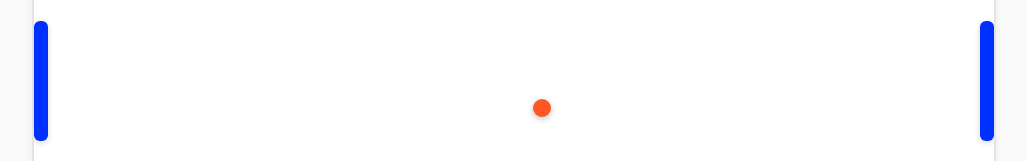
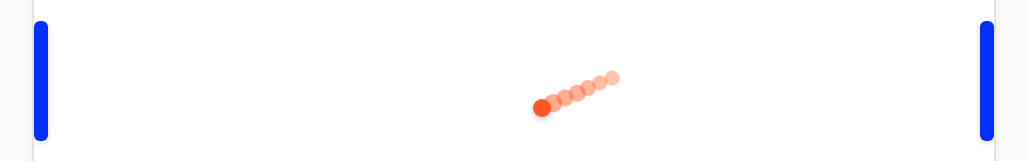
Before and after one commit to Delan60/ping-pong, a React (Vite) app: page / in a window 1280 px wide. Shown: the part 261-422 px from the top of the page, without its empty margins (126-1153 px from the left). Built offline with nearby package versions, Linux system fonts and the light colour scheme.

Commit message:
Added traces

```diff
--- /dev/null
+++ b/src/components/Traces.tsx
@@ -0,0 +1,42 @@
+import React from 'react';
+import { useBallTrail } from '../hooks/useBallTrail';
+import { BALL_SIZE_PX } from '../gameConfig';
+import styles from './ball.module.css';
+
+export interface TracesProps {
+  x: number;
+  y: number;
+  intervalMs?: number;
+  maxDots?: number;
+  fadeMs?: number;
+  baseOpacity?: number; // starting opacity of newest dot
+  shrinkFactor?: number; // proportion of size reduction at end of life (0..1)
+}
+
+export const Traces: React.FC<TracesProps> = ({
+  x,
+  y,
+  intervalMs = 30,
+  maxDots = 10,
+  fadeMs = 200,
+  baseOpacity = 0.5,
+  shrinkFactor = 0.2,
+}) => {
+  const dots = useBallTrail(x, y, { intervalMs, maxDots, fadeMs });
+  return (
+    <>
+      {dots.map(d => {
+        const lifeRatio = d.age / fadeMs; // 0..1
+        const size = BALL_SIZE_PX * (1 - lifeRatio * shrinkFactor);
+        const opacity = Math.max(0, baseOpacity * (1 - lifeRatio));
+        return (
+          <div
+            key={d.id}
+            className={styles.trailDot}
+            style={{ left: d.x, top: d.y, width: size, height: size, opacity }}
+          />
+        );
+      })}
+    </>
+  );
+};
--- a/src/components/ball.module.css
+++ b/src/components/ball.module.css
@@ -5,3 +5,14 @@
   box-shadow: 0 2px 6px rgba(0,0,0,0.25);
   will-change: left, top;
 }
+
+.trailDot {
+  position: absolute;
+  background: #ff5722;
+  border-radius: 50%;
+  pointer-events: none;
+  opacity: 0.6;
+  transform: translate(-50%, -50%);
+  will-change: opacity, transform;
+  transition: opacity 0.25s linear;
+}
--- a/src/components/game.tsx
+++ b/src/components/game.tsx
@@ -4,6 +4,7 @@ import { Layout } from './layout';
 import { Paddle, type PaddleHandle } from './paddle';
 import { Ball } from './ball';
 import { useBallPhysics } from '../hooks/useBallPhysics';
+import { Traces } from './Traces';
 
 export const Game: FC = () => {
   const leftPaddleRef = useRef<PaddleHandle>(null);
@@ -14,6 +15,7 @@ export const Game: FC = () => {
     <Layout>
         <Paddle ref={leftPaddleRef} side="left" ariaLabel="left player paddle" />
         <Paddle ref={rightPaddleRef} side="right" ariaLabel="right player paddle" keyMapping={{ up: ['i','I'], down: ['k','K'] }} />
+        <Traces x={ball.x} y={ball.y} />
         <Ball x={ball.x} y={ball.y} />
     </Layout>
   );
--- a/src/hooks/useBallPhysics.ts
+++ b/src/hooks/useBallPhysics.ts
@@ -52,18 +52,18 @@ export function useBallPhysics(leftPaddleRef: React.RefObject<PaddleHandle | nul
       if (ny - radius < 0) { ny = radius; vy = Math.abs(vy); collided = true; }
       else if (ny + radius > PLAYFIELD_HEIGHT_PX) { ny = PLAYFIELD_HEIGHT_PX - radius; vy = -Math.abs(vy); collided = true; }
 
-      const left = leftPaddleRef.current?.getState();
-      const right = rightPaddleRef.current?.getState();
+      const leftPaddle = leftPaddleRef.current?.getState();
+      const rightPaddle = rightPaddleRef.current?.getState();
 
       // Left paddle collision (check crossing boundary to reduce tunneling)
       if (vx < 0 && nx - radius <= PADDLE_WIDTH_PX) {
-        if (left && Math.abs(ny - left.centerY) <= PADDLE_HEIGHT_PX / 2 + radius) {
+        if (leftPaddle && Math.abs(ny - leftPaddle.centerY) <= PADDLE_HEIGHT_PX / 2 + radius) {
           nx = PADDLE_WIDTH_PX + radius; vx = Math.abs(vx); collided = true; }
       }
       // Right paddle collision
       const rightPaddleX = PLAYFIELD_WIDTH_PX - PADDLE_WIDTH_PX;
       if (vx > 0 && nx + radius >= rightPaddleX) {
-        if (right && Math.abs(ny - right.centerY) <= PADDLE_HEIGHT_PX / 2 + radius) {
+        if (rightPaddle && Math.abs(ny - rightPaddle.centerY) <= PADDLE_HEIGHT_PX / 2 + radius) {
           nx = rightPaddleX - radius; vx = -Math.abs(vx); collided = true; }
       }
 
--- /dev/null
+++ b/src/hooks/useBallTrail.ts
@@ -0,0 +1,41 @@
+import { useEffect, useRef, useState } from 'react';
+
+export interface TrailDot { id: number; x: number; y: number; age: number; }
+
+interface Options {
+  intervalMs?: number; // sampling interval
+  maxDots?: number; // cap
+  fadeMs?: number; // total lifetime
+}
+
+export function useBallTrail(x: number, y: number, { intervalMs = 40, maxDots = 20, fadeMs = 600 }: Options = {}) {
+  const [dots, setDots] = useState<TrailDot[]>([]);
+  const lastSampleRef = useRef<number>(0);
+  const idRef = useRef(0);
+
+  useEffect(() => {
+    let raf: number;
+    const start = performance.now();
+    const tick = () => {
+      const now = performance.now();
+      // age update
+      setDots(prev => prev
+        .map(d => ({ ...d, age: now - d.id })) // using id as timestamp base (monotonic)
+        .filter(d => now - d.id < fadeMs));
+      // sample
+      if (now - lastSampleRef.current >= intervalMs) {
+        lastSampleRef.current = now;
+        setDots(prev => {
+          const next: TrailDot[] = [...prev, { id: now, x, y, age: 0 }];
+          if (next.length > maxDots) next.splice(0, next.length - maxDots);
+          return next;
+        });
+      }
+      raf = requestAnimationFrame(tick);
+    };
+    raf = requestAnimationFrame(tick);
+    return () => cancelAnimationFrame(raf);
+  }, [x, y, intervalMs, maxDots, fadeMs]);
+
+  return dots;
+}
```
